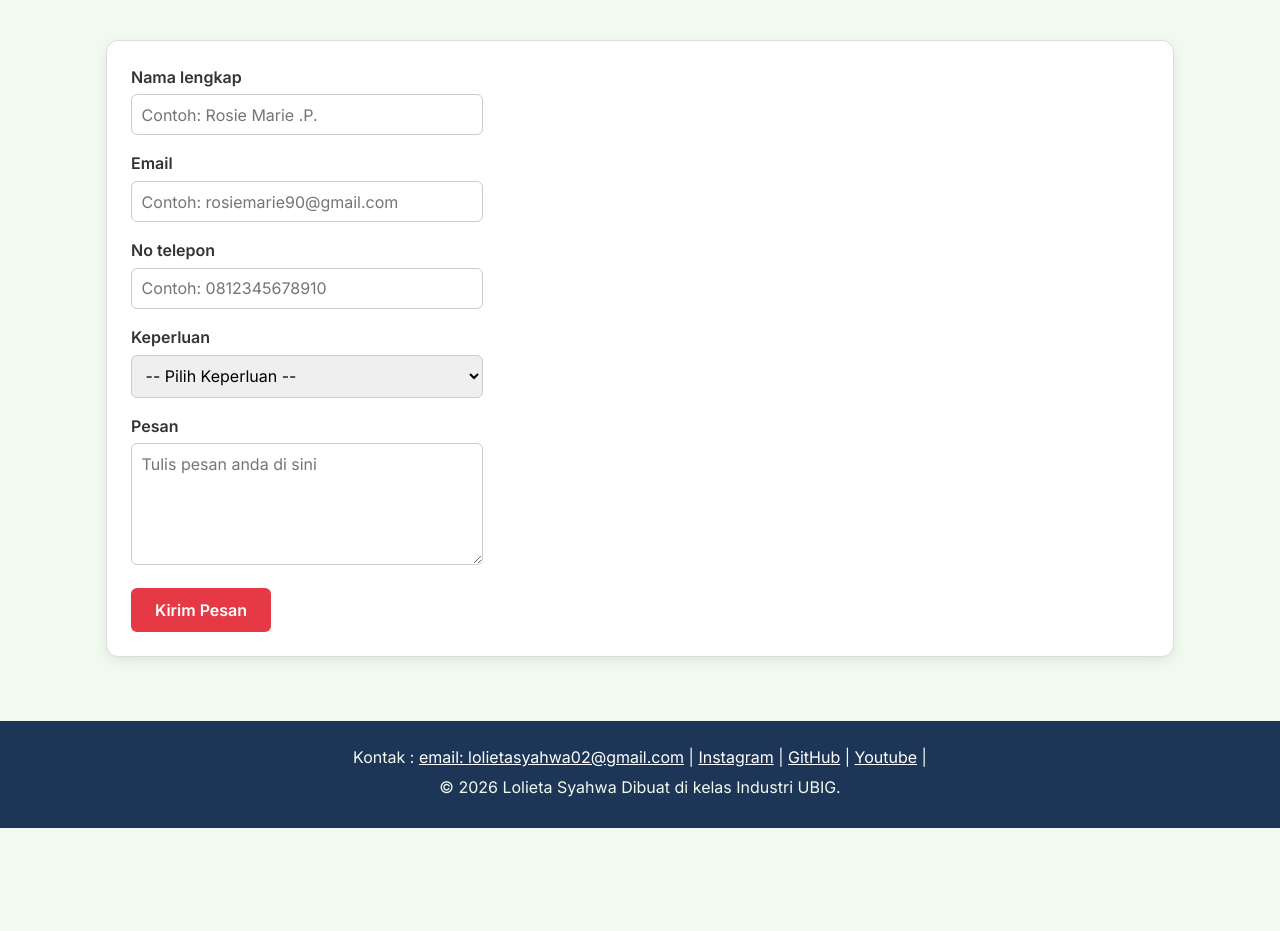
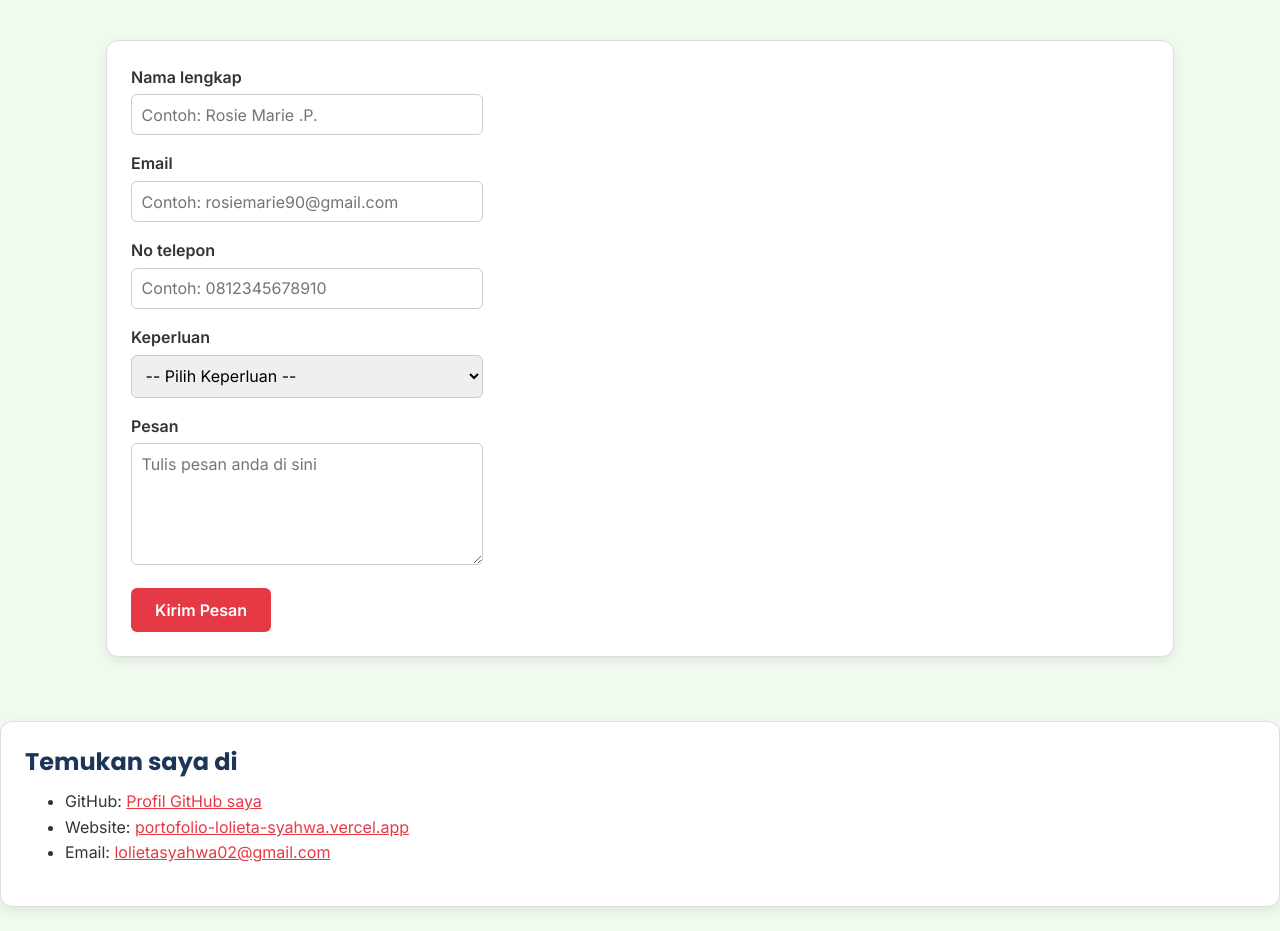
Before and after one commit to lolietasyahwa02-cyber/portofolio, a plain HTML site: page kontak.html in a window 1280 px wide. Shown: the part 76-1007 px from the top of the page. Before the commit the page ends 904 px from the top, so only its background shows below. Drawn offline with Linux system fonts and the light colour scheme.

Commit message:
update: tampilan halaman kontak

```diff
--- a/kontak.html
+++ b/kontak.html
@@ -84,16 +84,17 @@ family=Inter:wght@400;600&family=Poppins:wght@600;700&display=swap" rel="stylesh
         </div>
     </main>
 
-    <footer>
-        <p>Kontak :
-            <a href="mailto:lolietasyahwa02@gmail.com">email: lolietasyahwa02@gmail.com</a> |
-            <a href="https://www.instagram.com/lolietasyh" target="_blank">Instagram</a> |
-            <a href="https://github.com/lolietasyahwa-cyber" target="_blank">GitHub</a> |
-            <a href="https://youtube.com/@lolietasyh" target="_blank">Youtube</a> |
-        </p>
-        <p>&copy; 2026 Lolieta Syahwa
-            Dibuat di kelas Industri UBIG.</p>
-    </footer>
+        <section class="kartu">
+                <h2>Temukan saya di</h2>
+                <ul>
+                    <li>GitHub: <a href="https://github.com/lolietasyahwa02-cyber" target="_blank">Profil GitHub
+                            saya</a></li>
+                    <li>Website: <a
+                            href="https://portofolio-lolieta-syahwa.vercel.app">portofolio-lolieta-syahwa.vercel.app</a>
+                    </li>
+                    <li>Email: <a href="mailto:lolietasyahwa02@gmail.com">lolietasyahwa02@gmail.com</a></li>
+                </ul>
+        </section>
 
 </body>
 
```
Also changed, not shown: index.html (+1 -1 lines).
